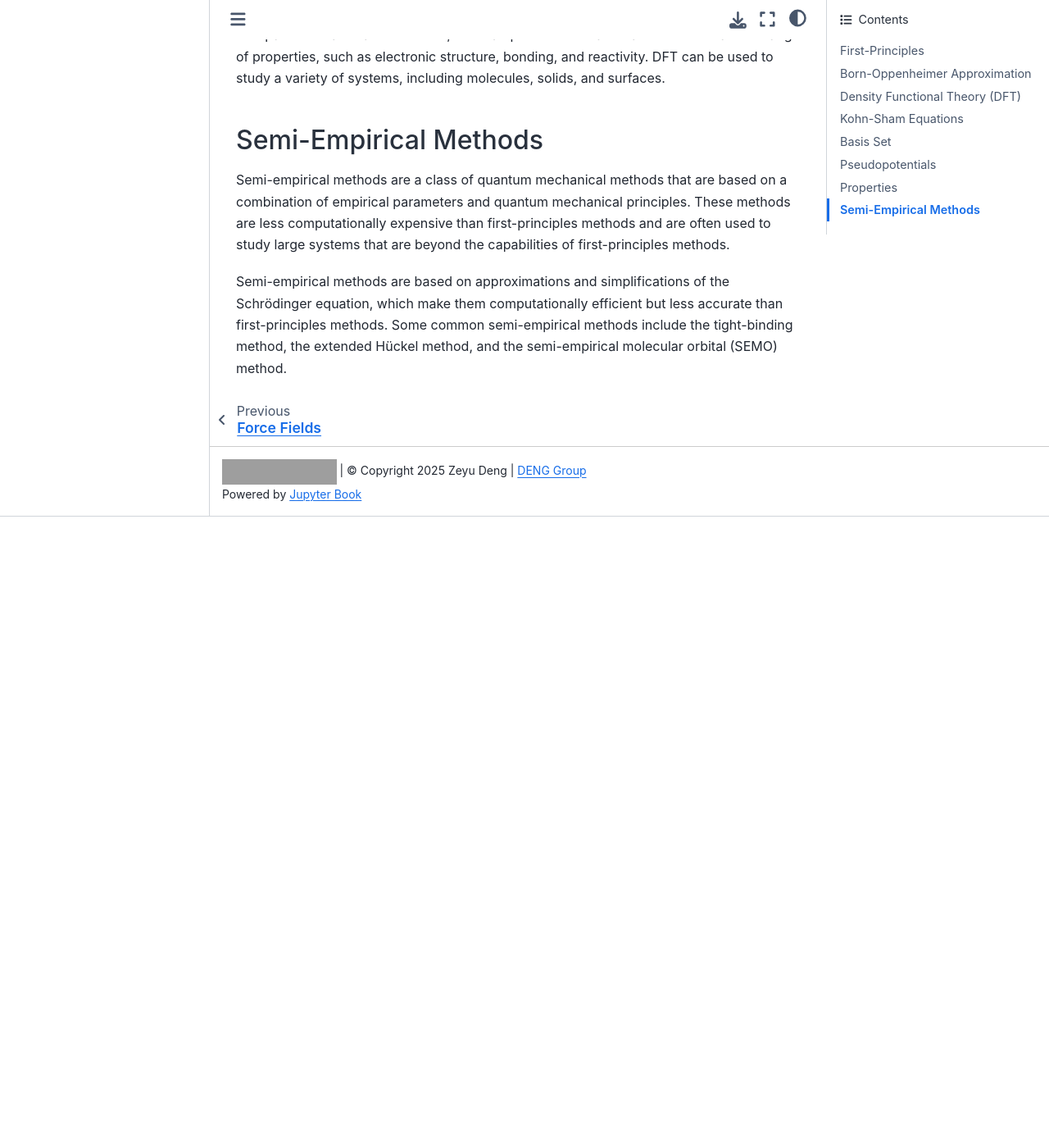
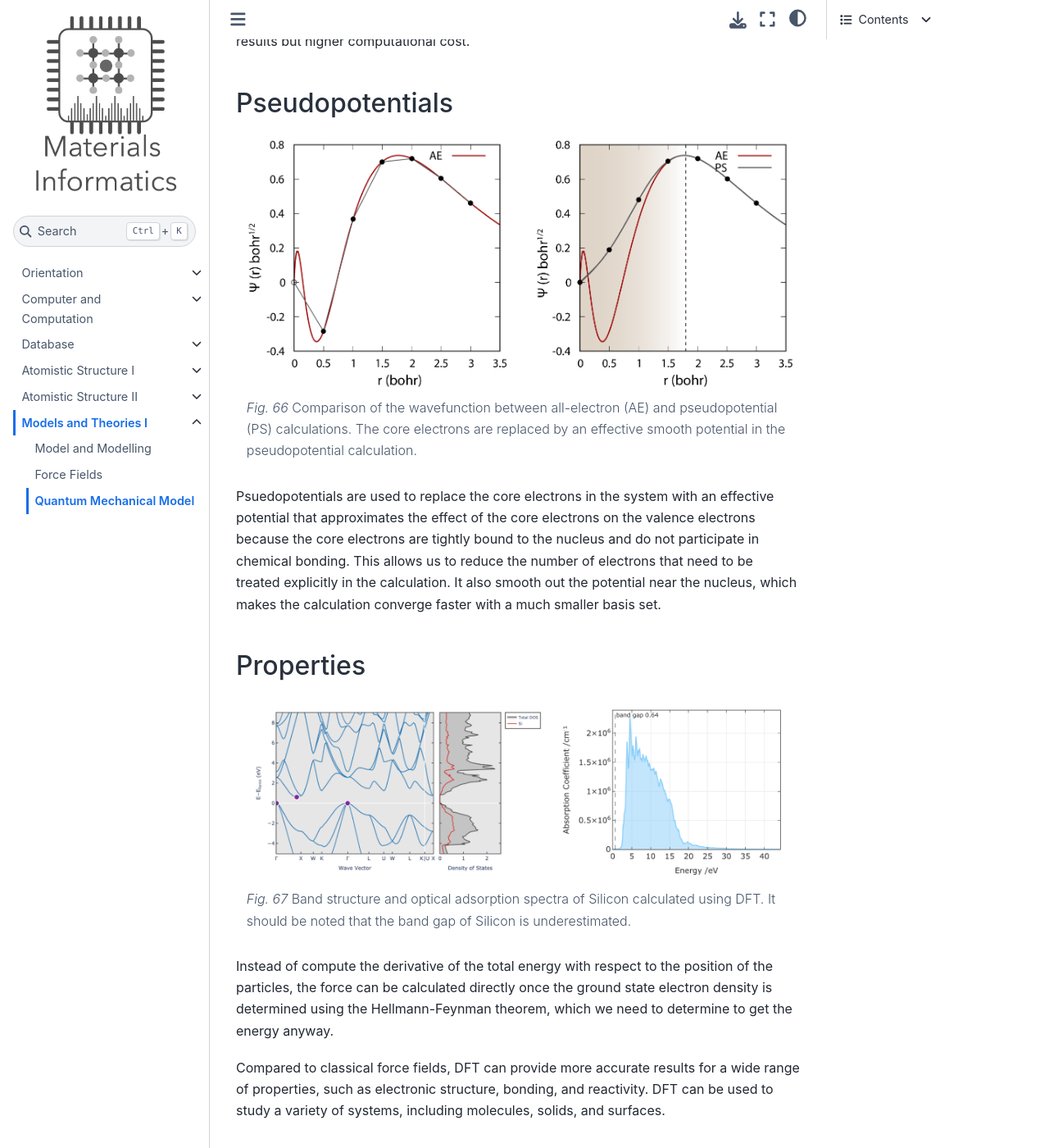
Before and after one commit to deng-group/MLE4217_5219_book, a Jupyter Book: the page built from models_and_theories_I/dft.md, in a window 1280 px wide and 1400 px high, scrolled down 4059 px. Shown: the whole window at 82% size. Built offline with Jupyter Book 1.0.4 settings and Sphinx 7.4.7 and the Sphinx Book theme 1.1.4, drawn with Linux system fonts in a browser that asks for light colours; pages that are not in the unit, such as notebooks, are missing from menus; comment, search, counter and statistics services are not loaded; before the commit the page ends 4689 px from its top, so only the background shows below that; some of the changed text lies outside the part shown; grey boxes are pictures that could not be loaded.

Commit message:
Add figures to modelling and DFT documentation to enhance visual understanding

`````diff
--- a/models_and_theories_I/dft.md
+++ b/models_and_theories_I/dft.md
@@ -14,6 +14,14 @@
 where $\Psi(\mathbf{r}, \mathbf{R}, t)$ is the wave function of the system, $\hat{H}$ is the Hamiltonian operator, and $\mathbf{r}$ and $\mathbf{R}$ are the positions of the electrons and nuclei in the system.
 
 ## Born-Oppenheimer Approximation
+````{sidebar}
+```{figure} ../figures/bo_approx.png
+---
+name: directive-fig
+---
+Born-Oppenheimer approximation for separating the motion of the electrons and nuclei so that the electron wave function can be solved separately.
+```
+````
 The Born-Oppenheimer approximation states that the motion of the electrons is much faster than the motion of the nuclei, so we can treat the electrons as moving in the fixed potential energy field of the nuclei. Then the nuclei are treated as classical particles and only electrons are quantum particles. This allows us to solve the Schrödinger equation for the electrons separately from the motion of the nuclei, which simplifies the problem and makes it computationally feasible.
 
 $$
@@ -23,6 +31,7 @@
 where $V_{\text{ext}}(\mathbf{r})$ is the external potential energy due to the nuclei, $V_{\text{ee}}(\mathbf{r})$ is the electron-electron interaction potential energy, and $E_i$ is the energy of the $i$-th electron.
 
 ## Density Functional Theory (DFT)
+
 Solving the Schrödinger equation directly is computationally expensive and often infeasible for large systems. Density functional theory (DFT) is a method that approximates the wave function of a system by considering the electron density of the system. The electron density is a function of the positions of the electrons in the system and contains all the information about the system. By approximating the wave function in terms of the electron density, DFT reduces the computational cost of solving the Schrödinger equation and makes it feasible to study large systems.
 
 ```{admonition} Functional
@@ -48,6 +57,14 @@
 
 Therefore, by finding the electron density that minimizes the total energy of the system, we can determine the ground-state electron density and the ground-state energy of the system.
 
+````{sidebar}
+```{figure} ../figures/scf.png
+---
+name: directive-fig
+---
+Self-consistent field (SCF) method for solving the Kohn-Sham equations.
+```
+````
 ## Kohn-Sham Equations
 The high cost of solving the many-body Schrödinger equation can be reduced by introducing a set of auxiliary non-interacting electrons that have the same electron density as the true system. These auxiliary electrons are called Kohn-Sham electrons, and they are used to construct an effective potential that approximates the electron-electron interaction potential in the system. The Kohn-Sham equations are a set of equations that describe the motion of the Kohn-Sham electrons in the effective potential.
 
@@ -62,6 +79,14 @@
 There are many different $E_{\text{xc}}$ that have been developed: Local Density Approximation (LDA), Generalized Gradient Approximation (GGA), Hybrid Functionals, etc. Each functional has its own strengths and weaknesses, and the choice of functional depends on the system being studied and the properties of interest.
 
 ## Basis Set
+````{sidebar}
+```{figure} ../figures/planewave.png
+---
+name: directive-fig
+---
+Plane wave basis set for expanding the wave function of the Kohn-Sham electrons.
+```
+````
 The wave function of the Kohn-Sham electrons is expanded in terms of a basis set of functions, which are used to approximate the wave function. The basis set can be chosen to be a set of atomic orbitals, plane waves, or other types of functions. In solid-state physics, planewave basis set is used:
 
 $$
@@ -73,9 +98,21 @@
 Noted that the computation is done in the reciprocal space, and a k-points grid is used to sample the Brillouin zone. The number of k-points used in the calculation affects the accuracy of the results, with more k-points leading to more accurate results but higher computational cost.
 
 ## Pseudopotentials
+```{figure} ../figures/pseudopotentials.png
+---
+name: directive-fig
+---
+Comparison of the wavefunction between all-electron (AE) and pseudopotential (PS) calculations. The core electrons are replaced by an effective smooth potential in the pseudopotential calculation.
+```
 Psuedopotentials are used to replace the core electrons in the system with an effective potential that approximates the effect of the core electrons on the valence electrons because the core electrons are tightly bound to the nucleus and do not participate in chemical bonding. This allows us to reduce the number of electrons that need to be treated explicitly in the calculation. It also smooth out the potential near the nucleus, which makes the calculation converge faster with a much smaller basis set.
 
 ## Properties
+```{figure} ../figures/dft_property.png
+---
+name: directive-fig
+---
+Band structure and optical adsorption spectra of Silicon calculated using DFT. It should be noted that the band gap of Silicon is underestimated.
+```
 Instead of compute the derivative of the total energy with respect to the position of the particles, the force can be calculated directly once the ground state electron density is determined using the Hellmann-Feynman theorem, which we need to determine to get the energy anyway.
 
 Compared to classical force fields, DFT can provide more accurate results for a wide range of properties, such as electronic structure, bonding, and reactivity. DFT can be used to study a variety of systems, including molecules, solids, and surfaces.
`````
Also changed, not shown: models_and_theories_I/force_fields.md (+99 -44 lines), models_and_theories_I/modelling.md (+8 -0 lines), figures/bo_approx.png (added), figures/bond_angles.png (added), figures/cutoff.png (added), figures/dft_property.png (added), figures/lennard_jones_potential.png (added), figures/many_body_pot.png (added), figures/morse_potential.png (added), figures/multiscale.png (added), figures/pair_potentials.png (added), figures/pbc.png (added), figures/planewave.png (added), figures/pseudopotentials.png (added), 1 more files, 1 other file.
